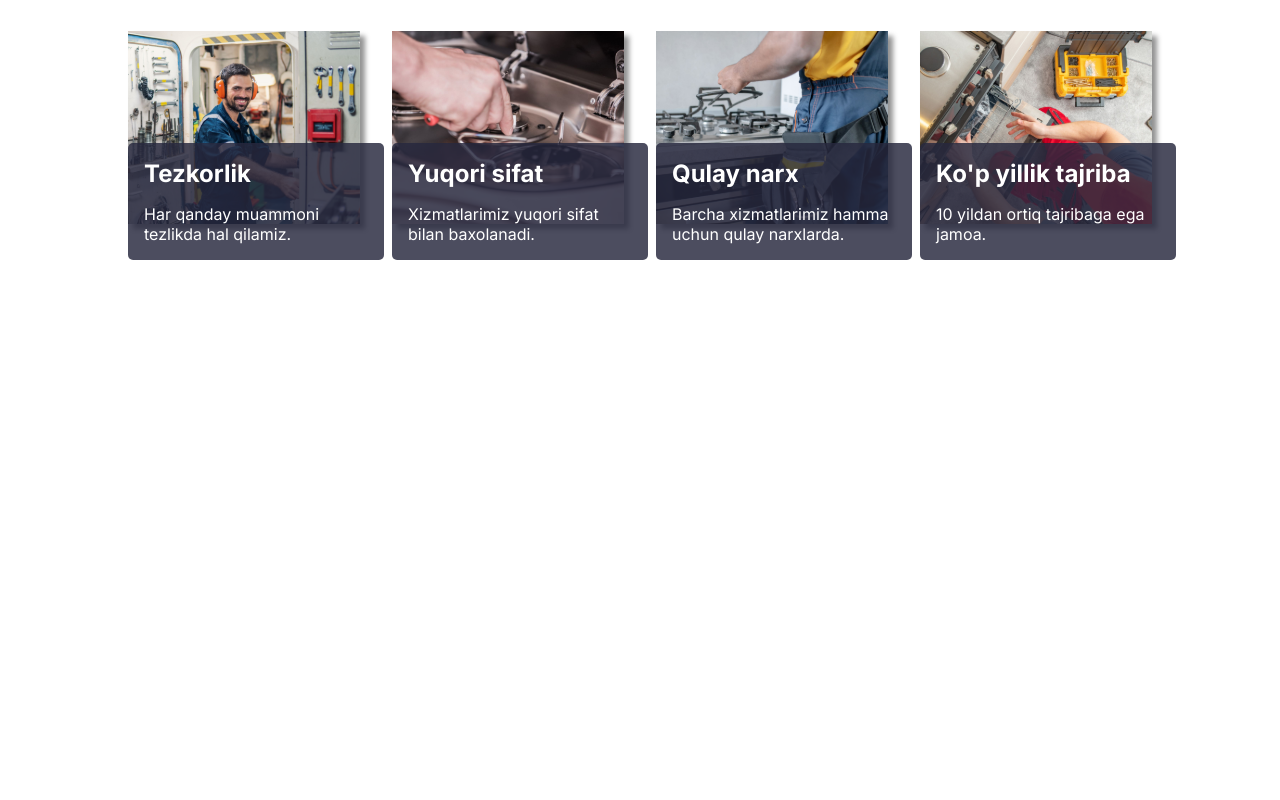
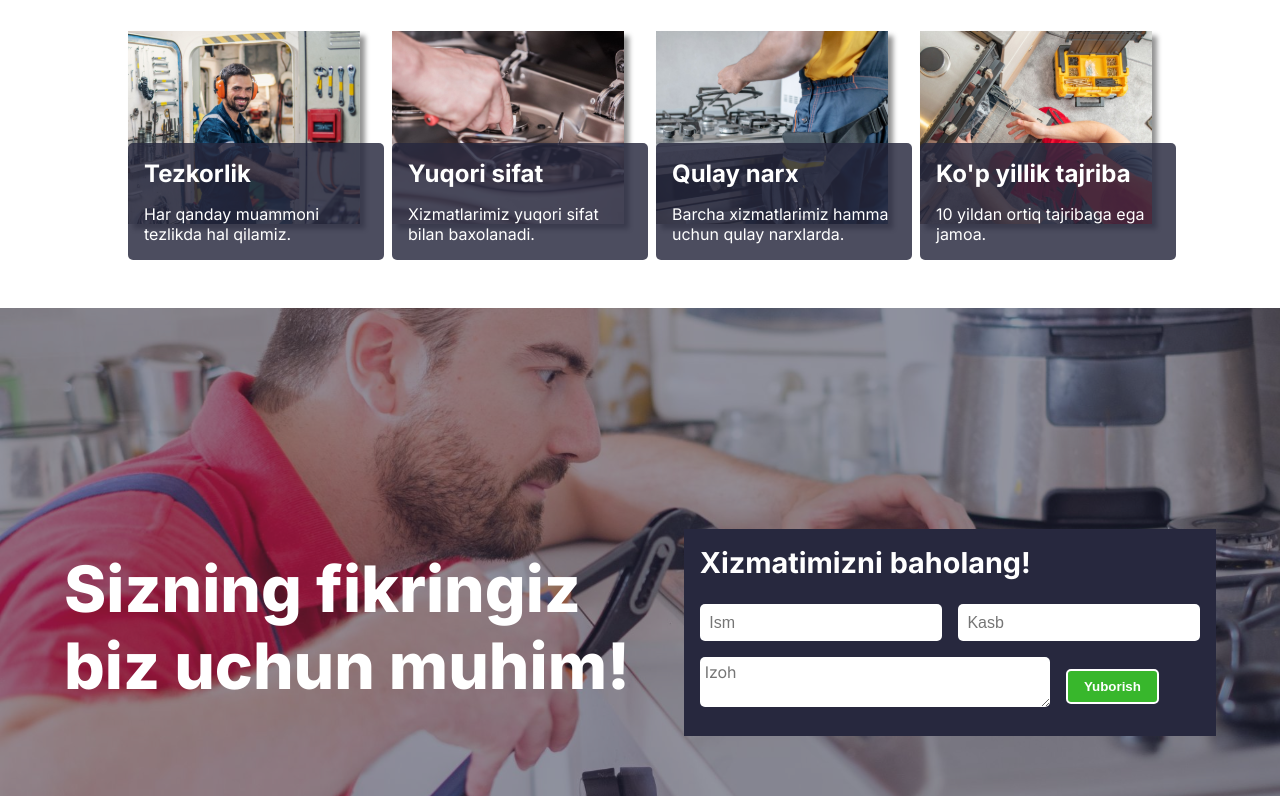
Before and after one commit to SardorDev12/rgp-uz, a React (Vite) app: page / in a window 1280 px wide. Shown: the part 1263-2063 px from the top of the page. Before the commit the page ends 1571 px from the top, so only its background shows below. Built offline with nearby package versions, Linux system fonts and the light colour scheme.

Commit message:
comment section done

```diff
--- a/src/App.jsx
+++ b/src/App.jsx
@@ -5,6 +5,7 @@ import "./index.scss";
 import Header from "./Components/Header";
 import Home from "./Components/Home";
 import About from "./Components/About";
+import Comment from "./Components/Comment";
 
 function App() {
   return (
@@ -12,6 +13,7 @@ function App() {
       <Header />
       <Home />
       <About />
+      <Comment />
     </div>
   );
 }
--- /dev/null
+++ b/src/Components/Comment.jsx
@@ -0,0 +1,40 @@
+// Images
+import commentImg from "../Images/comment-poster.svg";
+
+// Styles
+import "../Styles/comment.scss";
+
+// Components
+import Form from "./Form";
+
+function Comment() {
+  const formProps = {
+    title: "Xizmatimizni baholang!",
+    api: "https://sardorfarhodogli.pythonanywhere.com/comments/",
+    plc1: "Ism",
+    plc2: "Kasb",
+    plc3: "Izoh",
+    name1: "name",
+    name2: "job",
+    name3: "comment",
+  };
+
+  return (
+    <div>
+      <div className="commentImg">
+        <img src={commentImg} alt="comment img" />
+        <div className="commemt-info">
+          <div className="comment-title">
+            Sizning fikringiz <br />
+            biz uchun muhim!
+          </div>
+          <div className="comment-form">
+            <Form {...formProps} />
+          </div>
+        </div>
+      </div>
+    </div>
+  );
+}
+
+export default Comment;
--- /dev/null
+++ b/src/Components/Form.jsx
@@ -0,0 +1,75 @@
+import { useEffect, useState } from "react";
+import "../Styles/form.scss";
+
+function Form({ title, api, plc1, plc2, plc3, name1, name2, name3 }) {
+  const [formData, setFormData] = useState({});
+
+  const handleChange = (e) => {
+    setFormData({
+      ...formData,
+      [e.target.name]: e.target.value,
+    });
+  };
+
+  const handleSubmit = async (e) => {
+    e.preventDefault();
+
+    try {
+      const res = await fetch(api, {
+        method: "POST",
+        headers: {
+          "Content-Type": "application/json",
+        },
+        body: JSON.stringify(formData),
+      });
+
+      if (res.ok) {
+        alert("Yuborildi.");
+        setFormData({
+          name1: "",
+          name2: "",
+          name3: "",
+        });
+      } else {
+        alert("Xatolik yuz berdi.");
+      }
+    } catch (error) {
+      console.log(error);
+    }
+  };
+
+  return (
+    <form onSubmit={handleSubmit}>
+      <h3 className="form-title">{title}</h3>
+      <div className="user-info">
+        <input
+          type="text"
+          placeholder={plc1}
+          name={name1}
+          value={formData.name1}
+          onChange={handleChange}
+          autoComplete="off"
+        />
+        <input
+          type="text"
+          placeholder={plc2}
+          name={name2}
+          value={formData.name2}
+          onChange={handleChange}
+          autoComplete="off"
+        />
+      </div>
+      <textarea
+        name={name3}
+        id="xabar"
+        placeholder={plc3}
+        value={formData.name3}
+        onChange={handleChange}
+        autoComplete="off"
+      ></textarea>
+      <button type="submit">Yuborish</button>
+    </form>
+  );
+}
+
+export default Form;
--- a/src/Components/Home.jsx
+++ b/src/Components/Home.jsx
@@ -7,7 +7,18 @@ import bannerWave from "../Images/banner-wave.svg";
 
 // Components
 import Cta from "./Cta";
-import HomeForm from "./HomeForm";
+import Form from "./Form";
+
+const formProps = {
+  title: "Hoziroq bizga buyurtma bering!",
+  api: "https://sardorfarhodogli.pythonanywhere.com/applications/",
+  plc1: "Ism",
+  plc2: "Raqam",
+  plc3: "Xabar",
+  name1: "full_name",
+  name2: "phone_number",
+  name3: "message",
+};
 
 function Home() {
   return (
@@ -26,7 +37,7 @@ function Home() {
         <Cta txt={"Bog'lanish"} num={"+998 90 601 04 01"} />
       </div>
       <div className="home-form">
-        <HomeForm />
+        <Form {...formProps} />
       </div>
     </div>
   );
--- a/src/Components/HomeForm.jsx
+++ /dev/null
@@ -1,78 +0,0 @@
-import { useEffect, useState } from "react";
-
-function HomeForm() {
-  const [formData, setFormData] = useState({
-    full_name: "",
-    phone_number: "",
-    message: "",
-  });
-
-  const handleChange = (e) => {
-    setFormData({
-      ...formData,
-      [e.target.name]: e.target.value,
-    });
-  };
-
-  const handleSubmit = async (e) => {
-    e.preventDefault();
-
-    try {
-      const res = await fetch(
-        "https://sardorfarhodogli.pythonanywhere.com/applications/",
-        {
-          method: "POST",
-          headers: {
-            "Content-Type": "application/json",
-          },
-          body: JSON.stringify(formData),
-        }
-      );
-
-      if (res.ok) {
-        alert("Yuborildi.");
-        setFormData({
-          full_name: "",
-          phone_number: "",
-          message: "",
-        });
-      } else {
-        alert("Xatolik yuz berdi.");
-      }
-    } catch (error) {
-      console.log(error);
-    }
-  };
-
-  return (
-    <form onSubmit={handleSubmit}>
-      <h3 className="form-title">Hoziroq bizga buyurtma bering!</h3>
-      <div className="user-info">
-        <input
-          type="text"
-          placeholder="Ism"
-          name="full_name"
-          value={formData.full_name}
-          onChange={handleChange}
-        />
-        <input
-          type="text"
-          placeholder="Raqam"
-          name="phone_number"
-          value={formData.phone_number}
-          onChange={handleChange}
-        />
-      </div>
-      <textarea
-        name="message"
-        id="xabar"
-        placeholder="Xabar"
-        value={formData.message}
-        onChange={handleChange}
-      ></textarea>
-      <button type="submit">Yuborish</button>
-    </form>
-  );
-}
-
-export default HomeForm;
--- /dev/null
+++ b/src/Styles/comment.scss
@@ -0,0 +1,21 @@
+@import "./variables.scss";
+.commemt-info {
+  position: relative;
+  width: 100%;
+
+  .comment-title {
+    position: absolute;
+    bottom: 6rem;
+    left: 4rem;
+    font-size: 4rem;
+    font-weight: 800;
+    color: white;
+  }
+  .comment-form {
+    position: absolute;
+    bottom: 4rem;
+    right: 4rem;
+    background-color: #27283e;
+    padding: 1rem;
+  }
+}
--- /dev/null
+++ b/src/Styles/form.scss
@@ -0,0 +1,47 @@
+@import "./variables.scss";
+
+.form-title {
+  color: white;
+  font-size: 1.8rem;
+  margin-bottom: 1.5rem;
+}
+
+.user-info {
+  @include flex;
+  gap: 1rem;
+  margin: 1rem 0;
+  input {
+    outline: none;
+    border: none;
+    padding: 0.6rem 1.6rem 0.6rem 0.6rem;
+    font-size: 1rem;
+    border-radius: 5px;
+  }
+}
+
+textarea {
+  width: 70%;
+  min-height: 3rem;
+  outline: none;
+  border: none;
+  padding: 5px;
+  font-size: 1rem;
+  border-radius: 5px;
+}
+
+button {
+  background-color: #38b72c;
+  color: white;
+  padding: 0.5rem 1rem;
+  border: 2px solid white;
+  border-radius: 5px;
+  display: inline-block;
+  font-weight: 700;
+  margin: 0 1rem;
+  transform: translateY(-1rem);
+  cursor: pointer;
+  &:hover {
+    background-color: #36992d;
+    transition: all 0.2s ease-in-out;
+  }
+}
--- a/src/Styles/home.scss
+++ b/src/Styles/home.scss
@@ -41,51 +41,5 @@
     right: 0;
     background-color: #27283e;
     padding: 1rem;
-
-    .form-title {
-      color: white;
-      font-size: 1.8rem;
-      margin-bottom: 1.5rem;
-    }
-
-    .user-info {
-      @include flex;
-      gap: 1rem;
-      margin: 1rem 0;
-      input {
-        outline: none;
-        border: none;
-        padding: 0.6rem 1.6rem 0.6rem 0.6rem;
-        font-size: 1rem;
-        border-radius: 5px;
-      }
-    }
-
-    textarea {
-      width: 70%;
-      min-height: 3rem;
-      outline: none;
-      border: none;
-      padding: 5px;
-      font-size: 1rem;
-      border-radius: 5px;
-    }
-
-    button {
-      background-color: #38b72c;
-      color: white;
-      padding: 0.5rem 1rem;
-      border: 2px solid white;
-      border-radius: 5px;
-      display: inline-block;
-      font-weight: 700;
-      margin: 0 1rem;
-      transform: translateY(-1rem);
-      cursor: pointer;
-      &:hover {
-        background-color: #36992d;
-        transition: all 0.2s ease-in-out;
-      }
-    }
   }
 }
```
Also changed, not shown: src/Images/comment-poster.svg (added).
